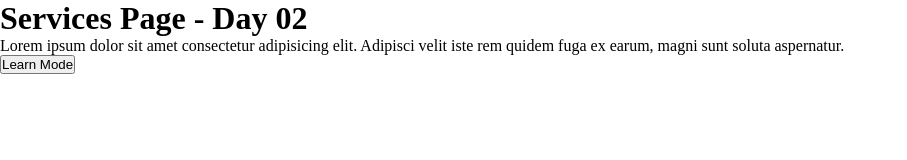
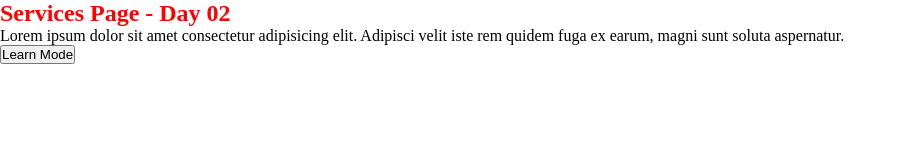
Before and after one commit to itzvikashgupta/learning-git-02, a plain HTML site: page services.html in a window 1280 px wide. Shown: the whole page, without its empty margins (0-907 px from the left). Drawn offline with Linux system fonts and the light colour scheme; a script that the page names is missing.

Commit message:
style button and h1

```diff
--- a/services.css
+++ b/services.css
@@ -5,3 +5,9 @@
     margin: 0;
     padding: 0;
 }
+
+
+h1 {
+    font-size: 24px;
+    color: red;
+}
```
Also changed, not shown: services.html (line endings or trailing spaces).
